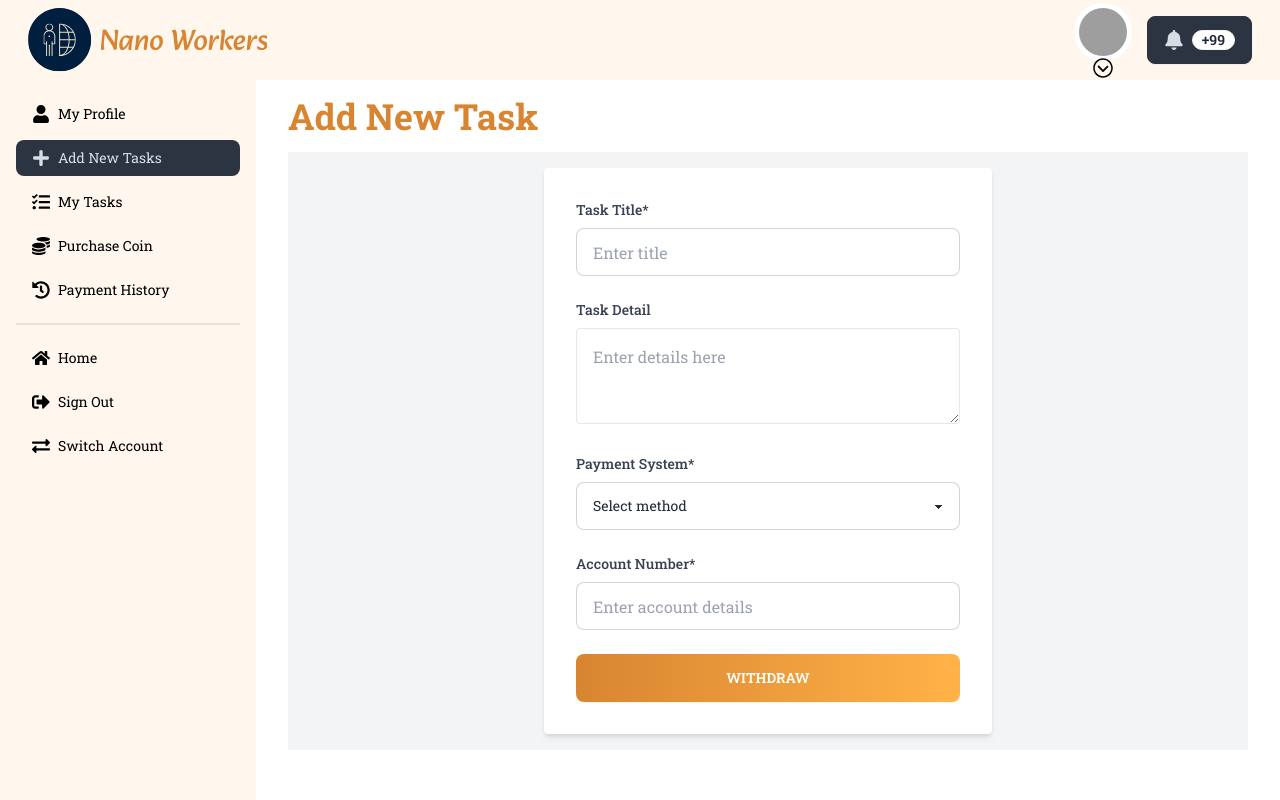
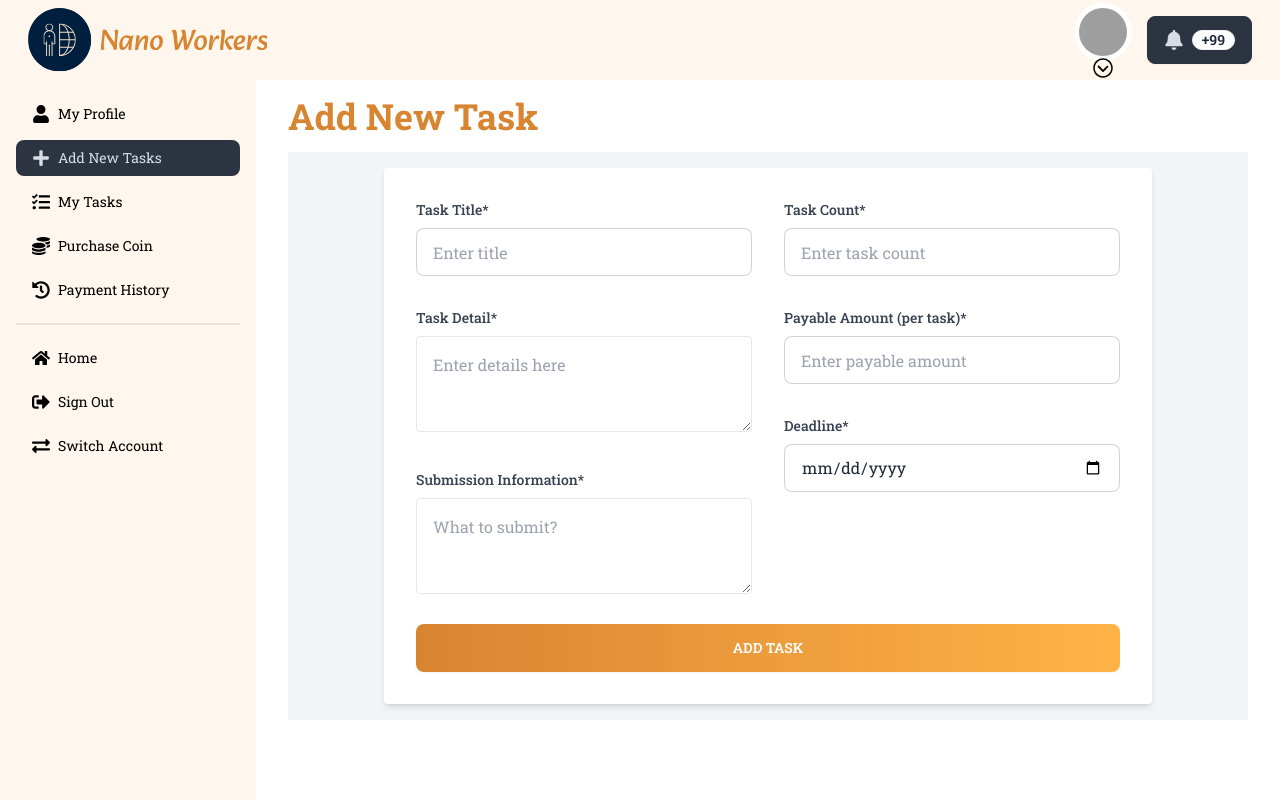
Before and after one commit to ThakurSaad/nano-workers-client, a React (Vite) app: page /dashboard/addNewTasks in a window 1280 px wide. Shown: the top 800 px of the page. Built offline with nearby package versions, Linux system fonts and the light colour scheme; no server answers; grey boxes are pictures that could not be loaded.

Commit message:
add new task

```diff
--- /dev/null
+++ b/src/hooks/useDateTime.jsx
@@ -0,0 +1,28 @@
+const useDateTime = (dateStr = null) => {
+  const options = dateStr
+    ? {
+        year: "numeric",
+        month: "short",
+        day: "2-digit",
+      }
+    : {
+        year: "numeric",
+        month: "short",
+        day: "2-digit",
+        hour: "numeric",
+        minute: "2-digit",
+        hour12: true,
+      };
+
+  if (dateStr) {
+    const formattedDate = new Date(dateStr).toLocaleDateString(
+      "en-US",
+      options
+    );
+    return `${formattedDate}, 11:59 PM`;
+  } else {
+    return new Date().toLocaleDateString("en-US", options);
+  }
+};
+
+export default useDateTime;
--- a/src/hooks/useUser.jsx
+++ b/src/hooks/useUser.jsx
@@ -6,7 +6,7 @@ const useUser = () => {
   const axiosPrivate = useAxiosPrivate();
   const { user: firebaseUser } = useAuth();
 
-  const { data: user = {} } = useQuery({
+  const { data: user = {}, refetch } = useQuery({
     queryKey: ["user", firebaseUser?.email],
     queryFn: async () => {
       const res = await axiosPrivate.get(`/user/${firebaseUser?.email}`);
@@ -15,7 +15,7 @@ const useUser = () => {
     enabled: !!firebaseUser?.email,
   });
 
-  return { user };
+  return { user, refetch };
 };
 
 export default useUser;
--- a/src/layout/Dashboard.jsx
+++ b/src/layout/Dashboard.jsx
@@ -5,7 +5,7 @@ import NavbarUpper from "../pages/dashboard/navigation/NavbarUpper";
 
 const Dashboard = () => {
   return (
-    <section>
+    <section className="max-w-screen-2xl mx-auto">
       <NavbarUpper />
       <div className="drawer lg:drawer-open">
         <input id="my-drawer-2" type="checkbox" className="drawer-toggle" />
--- a/src/pages/dashboard/taskCreator/AddNewTasks.jsx
+++ b/src/pages/dashboard/taskCreator/AddNewTasks.jsx
@@ -1,16 +1,105 @@
 import { useForm } from "react-hook-form";
 import SectionTitle from "../../../components/SectionTitle";
+import useDateTime from "../../../hooks/useDateTime";
+import { useState } from "react";
+import useUser from "../../../hooks/useUser";
+import Swal from "sweetalert2";
+import useAxiosPrivate from "../../../hooks/useAxiosPrivate";
+import Loader from "../../../components/Loader";
 
 const AddNewTasks = () => {
   const {
     register,
     handleSubmit,
+    reset,
     formState: { errors },
   } = useForm();
+  const [dateStr, setDateStr] = useState("");
+  const [loading, setLoading] = useState(false);
+  const convertedDateTime = useDateTime(dateStr);
+  const currentDateTime = useDateTime();
+  const axiosPrivate = useAxiosPrivate();
+  const { user, refetch } = useUser();
+
+  const handleInputChange = (event) => {
+    setDateStr(event.target.value);
+  };
+
+  const saveTaskToDB = async (task) => {
+    try {
+      Swal.fire({
+        title: "Are you sure you want to add the task?",
+        showCancelButton: true,
+        confirmButtonText: "Yes",
+      }).then(async (result) => {
+        if (result.isConfirmed) {
+          setLoading(true);
+          const res = await axiosPrivate.post("/task", task);
+          setLoading(false);
+          reset();
+
+          if (res.data.insertedId) {
+            refetch();
+            Swal.fire(
+              `Successful! Task id ${res.data.insertedId}`,
+              "",
+              "success"
+            );
+          } else {
+            Swal.fire(
+              "Something went wrong. Please try again later",
+              "",
+              "error"
+            );
+          }
+        }
+      });
+    } catch (err) {
+      console.log(err);
+      setLoading(false);
+    }
+  };
 
   const onSubmit = async (data) => {
-    console.log(data);
+    const {
+      task_title,
+      submission_info,
+      task_detail,
+      task_count,
+      payable_amount,
+    } = data;
+    const needCoin = task_count * payable_amount;
+
+    if (user?.coin < needCoin) {
+      Swal.fire({
+        icon: "error",
+        title: "Request Rejected",
+        text: `Not enough coins. You need total ${needCoin} coins`,
+        footer:
+          '<a href="/dashboard/purchaseCoins" style="color: #007bff; text-decoration: none;" onmouseover="this.style.textDecoration=\'underline\'" onmouseout="this.style.textDecoration=\'none\'">Purchase coins?</a>',
+        showCloseButton: true,
+        showConfirmButton: false,
+      });
+    } else {
+      const task = {
+        task_title,
+        submission_info,
+        task_detail,
+        task_count: Math.floor(parseInt(task_count)),
+        payable_amount: Math.floor(parseInt(payable_amount)),
+        completion_date: convertedDateTime,
+        current_time: currentDateTime,
+        creator_email: user?.user_email,
+        creator_name: user?.display_name,
       };
+
+      await saveTaskToDB(task);
+    }
+  };
+
+  if (loading) {
+    return <Loader height="min-h-full" />;
+  }
 
   return (
     <section>
@@ -18,13 +107,19 @@ const AddNewTasks = () => {
         <SectionTitle heading={"Add New Task"} />
       </div>
       <div className="min-h-full bg-gray-100 flex items-center justify-center mt-4">
-        <div className="w-full max-w-md p-8 space-y-6 bg-white rounded shadow-md m-4">
+        <div className="w-full max-w-3xl p-8 space-y-6 bg-white rounded shadow-md m-4">
           <form onSubmit={handleSubmit(onSubmit)} className="space-y-2">
+            <div className="md:flex md:gap-8">
+              <div className="w-full space-y-2 md:space-y-4">
                 <div>
-              <label className="block mb-2 text-sm font-medium text-gray-700">
+                  <label
+                    htmlFor="task_title"
+                    className="block mb-2 text-sm font-medium text-gray-700"
+                  >
                     Task Title*
                   </label>
                   <input
+                    id="task_title"
                     type="text"
                     className="input input-bordered w-full"
                     placeholder="Enter title"
@@ -43,16 +138,24 @@ const AddNewTasks = () => {
                     )}
                   </div>
                 </div>
+
                 <div>
-              <label className="block mb-2 text-sm font-medium text-gray-700">
-                Task Detail
+                  <label
+                    htmlFor="task_detail"
+                    className="block mb-2 text-sm font-medium text-gray-700"
+                  >
+                    Task Detail*
                   </label>
                   <textarea
+                    id="task_detail"
                     aria-label="task_detail"
                     placeholder="Enter details here"
                     className="w-full border rounded p-4 h-24"
                     {...register("task_detail", {
-                  required: { value: true, message: "Detail is required" },
+                      required: {
+                        value: true,
+                        message: "Detail is required",
+                      },
                     })}
                   />
                   <div className="label">
@@ -65,64 +168,140 @@ const AddNewTasks = () => {
                 </div>
 
                 <div>
-              <label className="block mb-2 text-sm font-medium text-gray-700">
-                Payment System*
+                  <label
+                    htmlFor="submission_info"
+                    className="block mb-2 text-sm font-medium text-gray-700"
+                  >
+                    Submission Information*
                   </label>
-              <select
-                className="select select-bordered w-full"
-                {...register("payment_system", {
+                  <textarea
+                    id="submission_info"
+                    aria-label="submission_info"
+                    placeholder="What to submit?"
+                    className="w-full border rounded p-4 h-24"
+                    {...register("submission_info", {
                       required: {
                         value: true,
-                    message: "Select payment system",
+                        message: "Submission information is required",
                       },
                     })}
+                  />
+                  <div className="label">
+                    {errors.submission_info?.type === "required" && (
+                      <span className="label-text-alt text-red-500">
+                        {errors.submission_info.message}
+                      </span>
+                    )}
+                  </div>
+                </div>
+              </div>
+
+              <div className="w-full space-y-2 md:space-y-4">
+                <div>
+                  <label
+                    htmlFor="task_count"
+                    className="block mb-2 text-sm font-medium text-gray-700"
                   >
-                <option value="">Select method</option>
-                <option value="bkash">Bkash</option>
-                <option value="rocket">Rocket</option>
-                <option value="nagad">Nagad</option>
-                <option value="bank">Bank Transfer</option>
-                <option value="paypal">PayPal</option>
-                <option value="crypto">Cryptocurrency</option>
-              </select>
+                    Task Count*
+                  </label>
+                  <input
+                    id="task_count"
+                    type="number"
+                    className="input input-bordered w-full"
+                    placeholder="Enter task count"
+                    {...register("task_count", {
+                      required: {
+                        value: true,
+                        message: "Task count is required",
+                      },
+                    })}
+                  />
                   <div className="label">
-                {errors.payment_system?.type === "required" && (
+                    {errors.task_count?.type === "required" && (
                       <span className="label-text-alt text-red-500">
-                    {errors.payment_system.message}
+                        {errors.task_count.message}
                       </span>
                     )}
                   </div>
                 </div>
 
                 <div>
-              <label className="block mb-2 text-sm font-medium text-gray-700">
-                Account Number*
+                  <label
+                    htmlFor="payable_amount"
+                    className="block mb-2 text-sm font-medium text-gray-700"
+                  >
+                    Payable Amount (per task)*
                   </label>
                   <input
-                type="text"
+                    id="payable_amount"
+                    type="number"
                     className="input input-bordered w-full"
-                placeholder="Enter account details"
-                {...register("account_number", {
+                    placeholder="Enter payable amount"
+                    {...register("payable_amount", {
                       required: {
                         value: true,
-                    message: "Account number is required",
+                        message: "Payable amount is required",
                       },
                     })}
                   />
                   <div className="label">
-                {errors.account_number?.type === "required" && (
+                    {errors.payable_amount?.type === "required" && (
                       <span className="label-text-alt text-red-500">
-                    {errors.account_number.message}
+                        {errors.payable_amount.message}
                       </span>
                     )}
                   </div>
                 </div>
 
+                <div>
+                  <label
+                    htmlFor="completion_date"
+                    className="block mb-2 text-sm font-medium text-gray-700"
+                  >
+                    Deadline*
+                  </label>
                   <input
-              className="btn bg-gradient-to-r from-customOrange to-[#ffb347] uppercase text-white border-0 w-full mt-3"
+                    id="completion_date"
+                    type="date"
+                    className="input input-bordered w-full"
+                    placeholder="Enter date"
+                    {...register("completion_date", {
+                      onChange: handleInputChange,
+                      required: {
+                        value: true,
+                        message: "Deadline is required",
+                      },
+                      validate: (value) => {
+                        const selectedDate = new Date(value);
+                        const currentDate = new Date();
+                        if (selectedDate < currentDate) {
+                          return "Please select a future date";
+                        }
+                        return true;
+                      },
+                    })}
+                  />
+                  <div className="label">
+                    {errors.completion_date?.type === "required" ? (
+                      <span className="label-text-alt text-red-500">
+                        {errors.completion_date.message}
+                      </span>
+                    ) : (
+                      <span className="label-text-alt text-red-500">
+                        {errors.completion_date?.message}
+                      </span>
+                    )}
+                  </div>
+                </div>
+              </div>
+            </div>
+            <div className="mt-3">
+              <input
+                className="btn bg-gradient-to-r from-customOrange to-[#ffb347] uppercase text-white border-0 w-full"
                 type="submit"
-              value="withdraw"
+                value="Add Task"
               />
+            </div>
           </form>
         </div>
       </div>
--- a/src/pages/dashboard/worker/DetailsAndSubmissionForm.jsx
+++ b/src/pages/dashboard/worker/DetailsAndSubmissionForm.jsx
@@ -11,7 +11,7 @@ import { useState } from "react";
 import useAxiosPrivate from "../../../hooks/useAxiosPrivate";
 import Loader from "../../../components/Loader";
 import Swal from "sweetalert2";
-import useCurrentDateTime from "../../../hooks/useCurrentDateTime";
+import useDateTime from "../../../hooks/useDateTime";
 
 const DetailsAndSubmissionForm = ({
   _id,
@@ -34,7 +34,7 @@ const DetailsAndSubmissionForm = ({
   const { user } = useAuth();
   const [loading, setLoading] = useState(false);
   const axiosPrivate = useAxiosPrivate();
-  const currentDateTime = useCurrentDateTime();
+  const currentDateTime = useDateTime();
 
   if (loading) {
     return <Loader height="min-h-full" />;
```
Also changed, not shown: src/hooks/useCurrentDateTime.jsx (deleted, +0 -13 lines), src/pages/dashboard/worker/Withdrawals.jsx (+9 -14 lines), 1 other file (tests, documents, lock files or other folders). Lines whose indentation alone changed are shown as unchanged.
